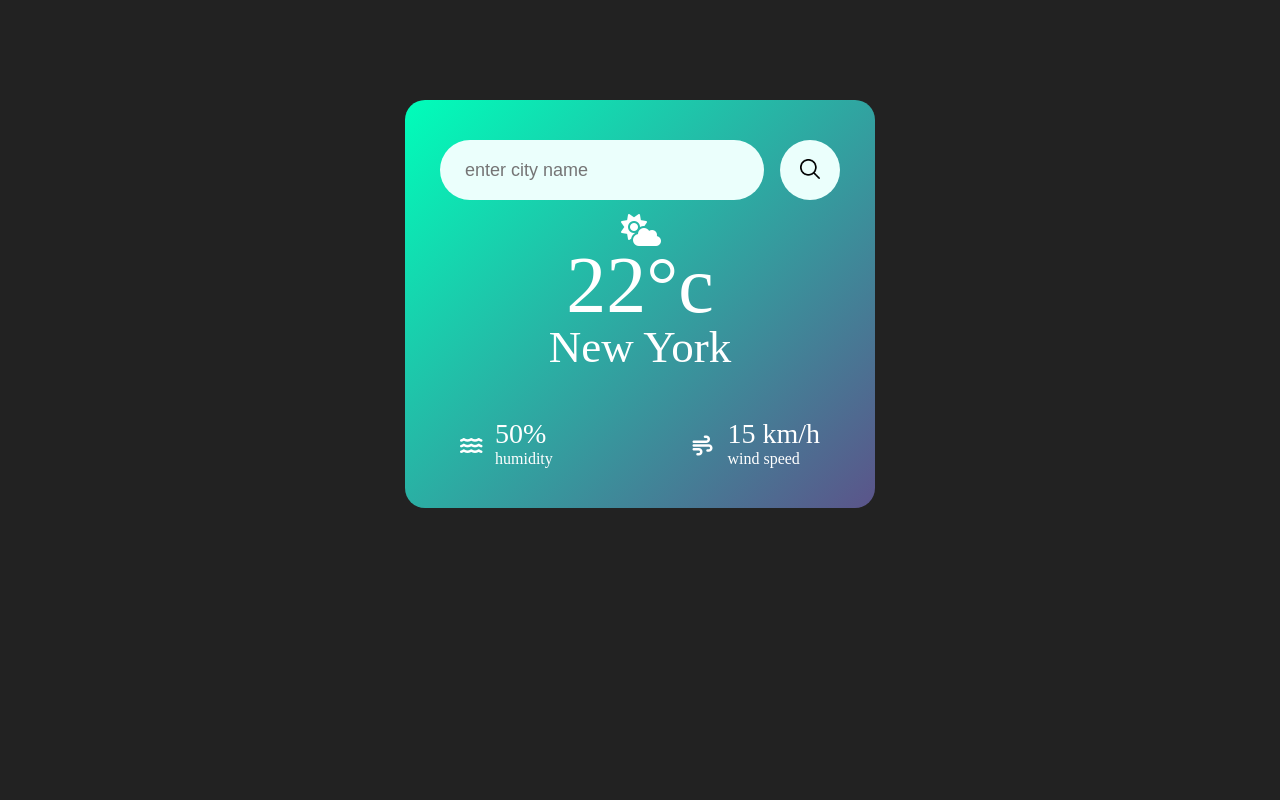
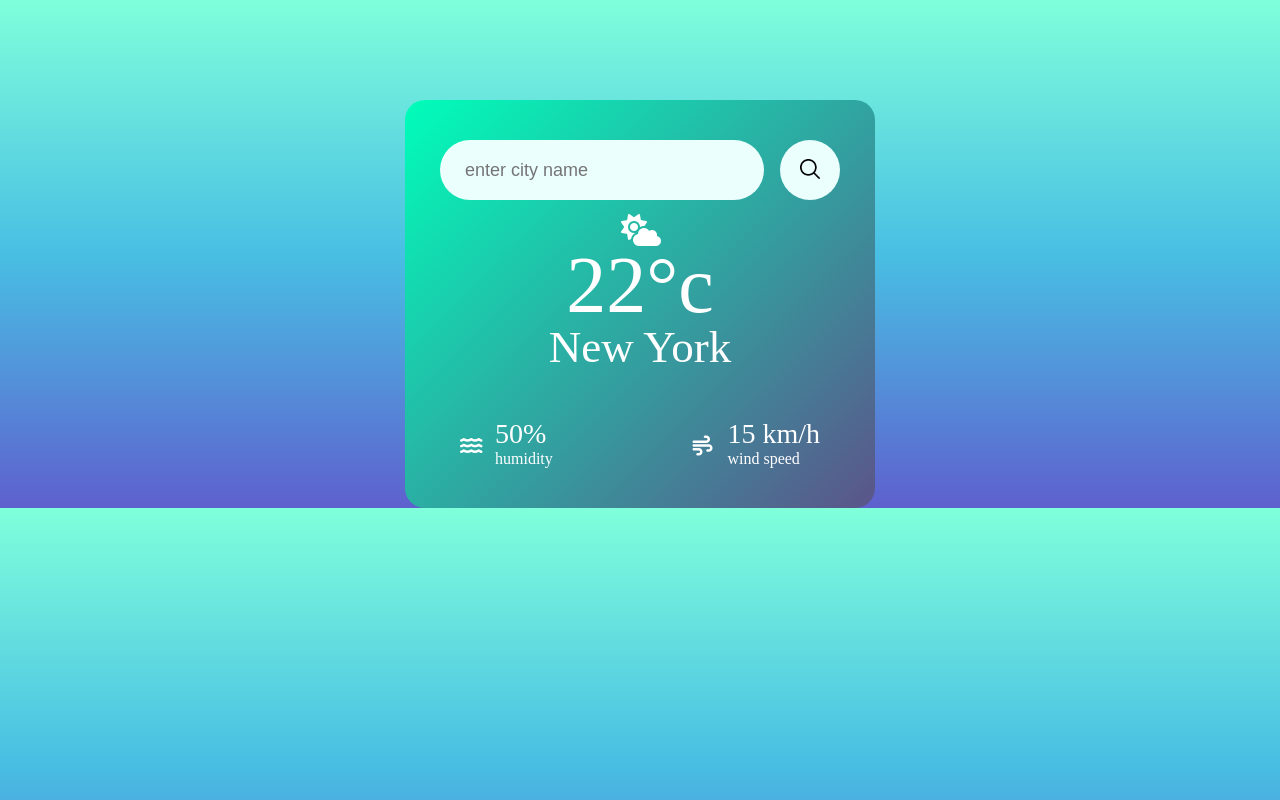
Before and after one commit to nikhilkumar2001/WeatherApplication, a plain HTML site: page index.html in a window 1280 px wide. Drawn offline with Linux system fonts and the light colour scheme.

Commit message:
Update index.html

```diff
--- a/index.html
+++ b/index.html
@@ -15,7 +15,7 @@
         }
 
         body {
-            background: #222;
+            background: linear-gradient(#80FFDB, #64DFDF, #48BFE3, #5390D9, #5E60CE);
         }
 
         .card {
```
